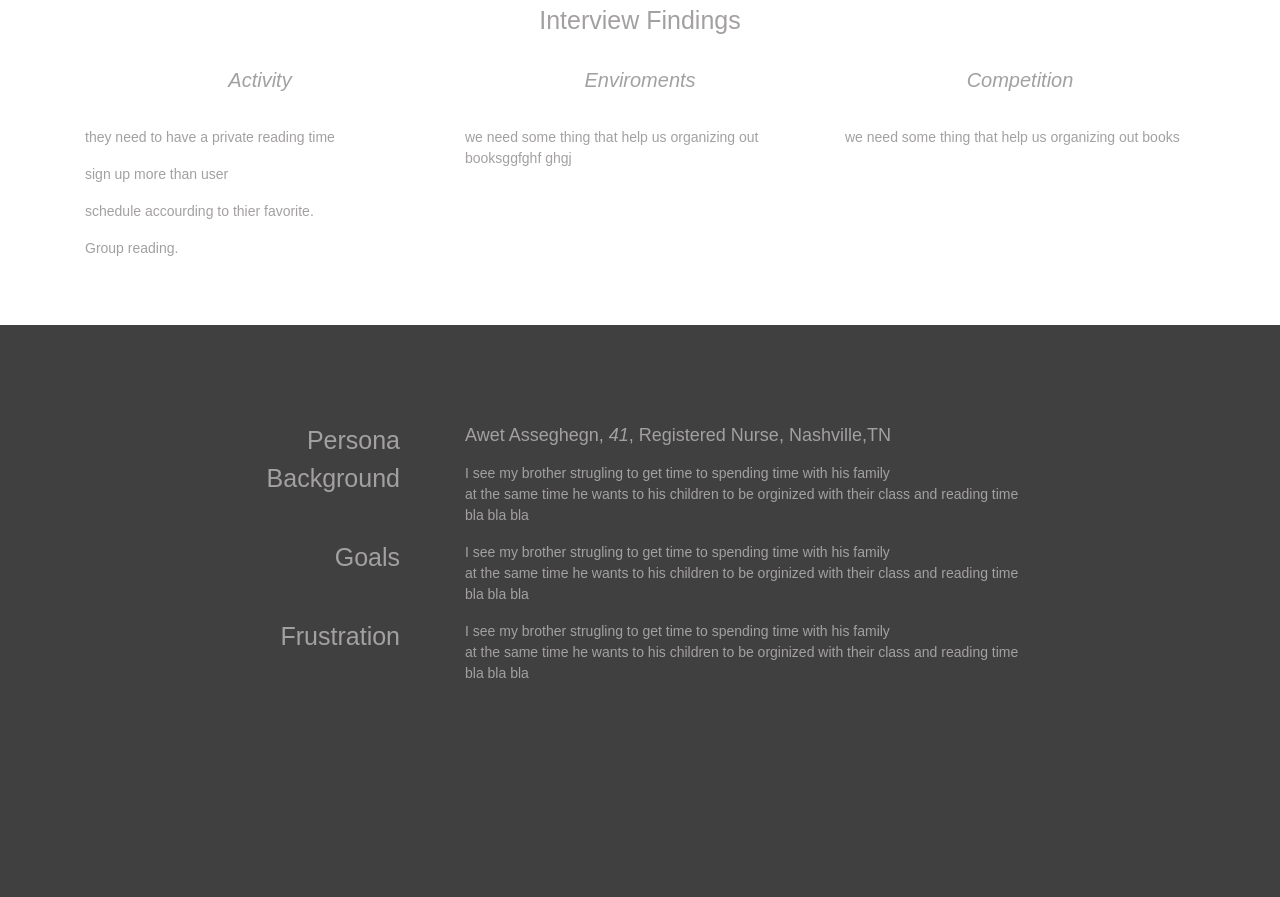
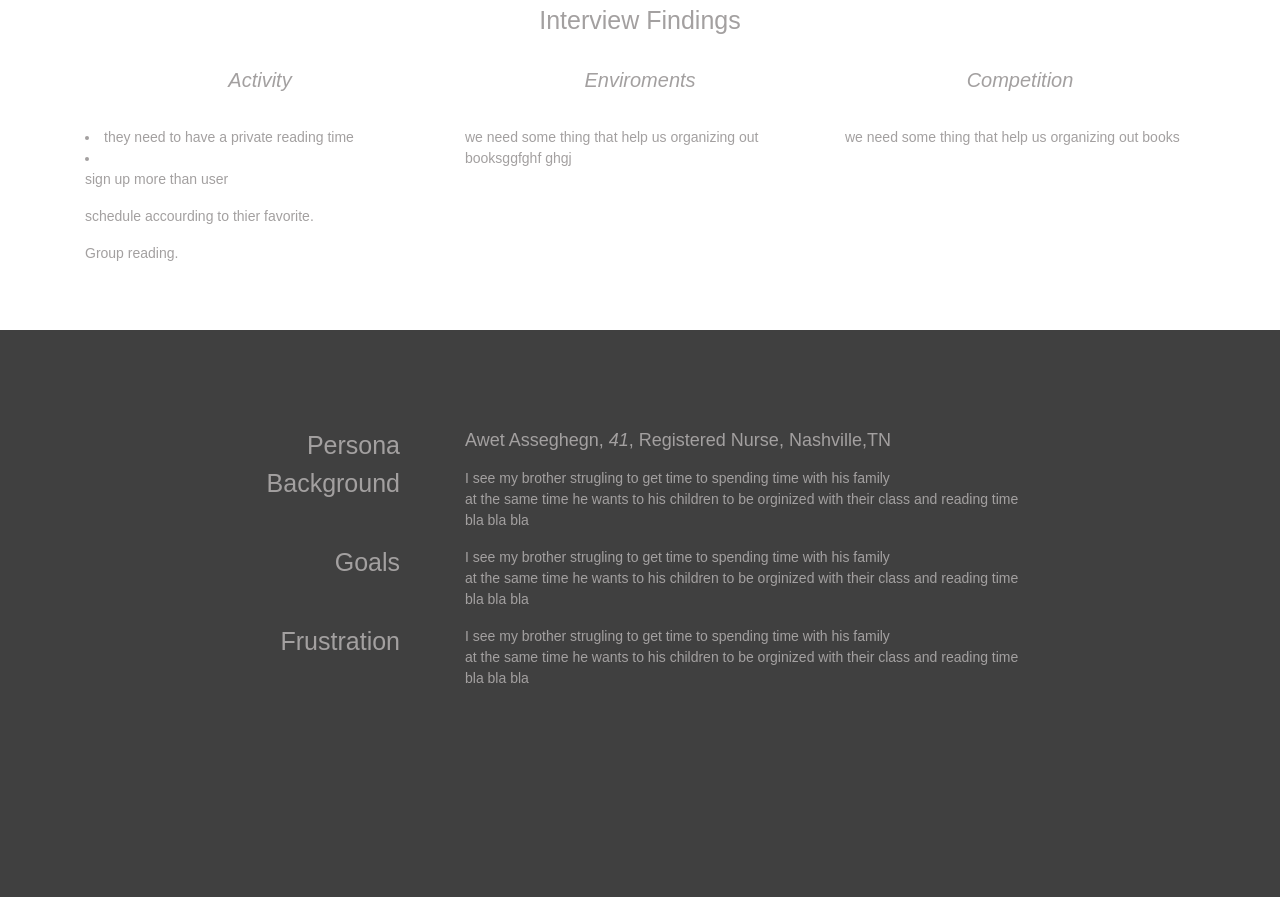
Before and after one commit to MillionInfinity/Personal-Site, a plain HTML site: page book_app.html in a window 1280 px wide. Shown: the part 1660-2557 px from the top of the page. Drawn offline with nearby package versions, Linux system fonts and the light colour scheme; a web font is replaced by a local one.

```diff
--- a/book_app.html
+++ b/book_app.html
@@ -168,7 +168,7 @@
                 <div class="col-sm-4">
                   <!-- <div class="vlcd"></div> -->
                     <h4 class="text-center"><em>Activity</em></h4>
-                    <p>they need to have a private reading time<p/>
+                    <li>they need to have a private reading time<li/>
                       <p>sign up more than user<p/>
                         <p>schedule accourding to thier favorite.<p/>
                           <p>Group reading.<p/>
```
Also changed, not shown: 1 other file.
